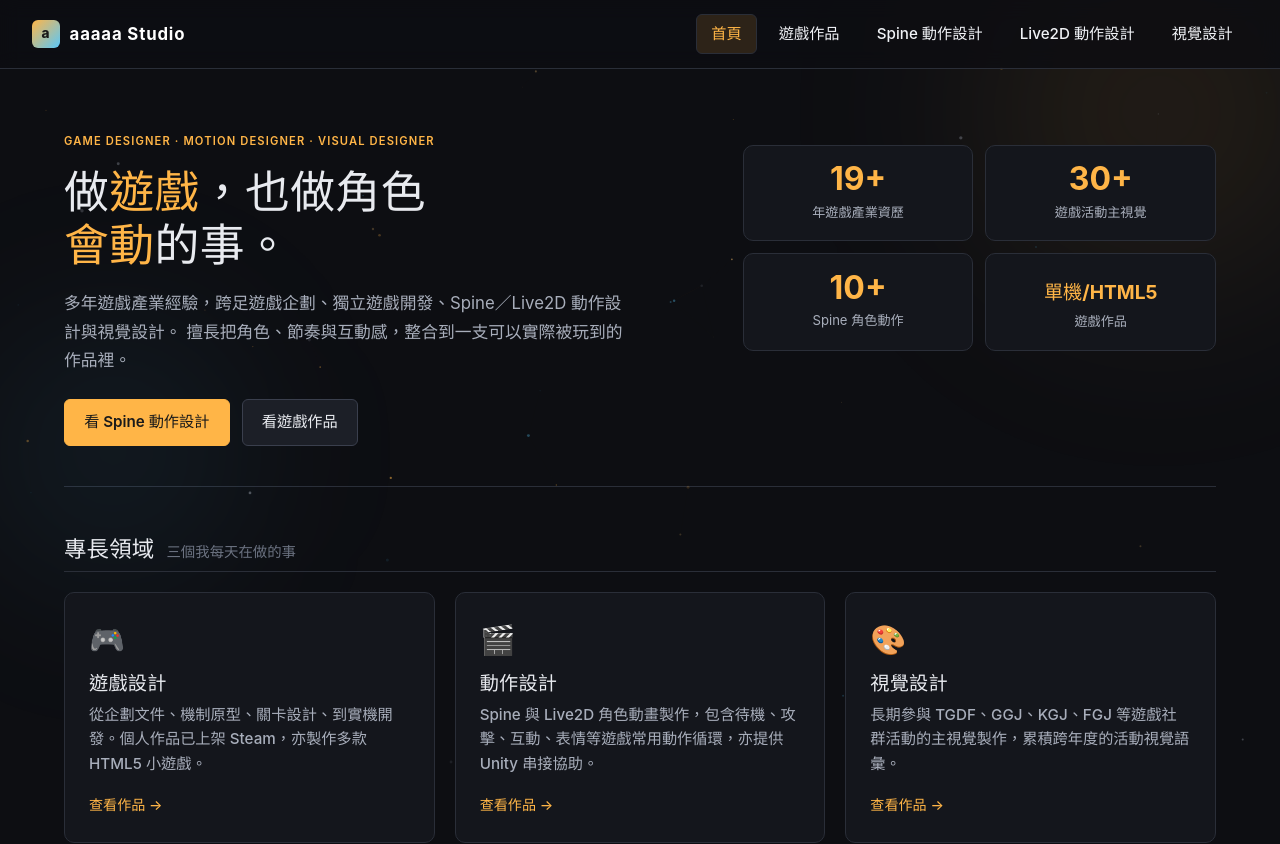
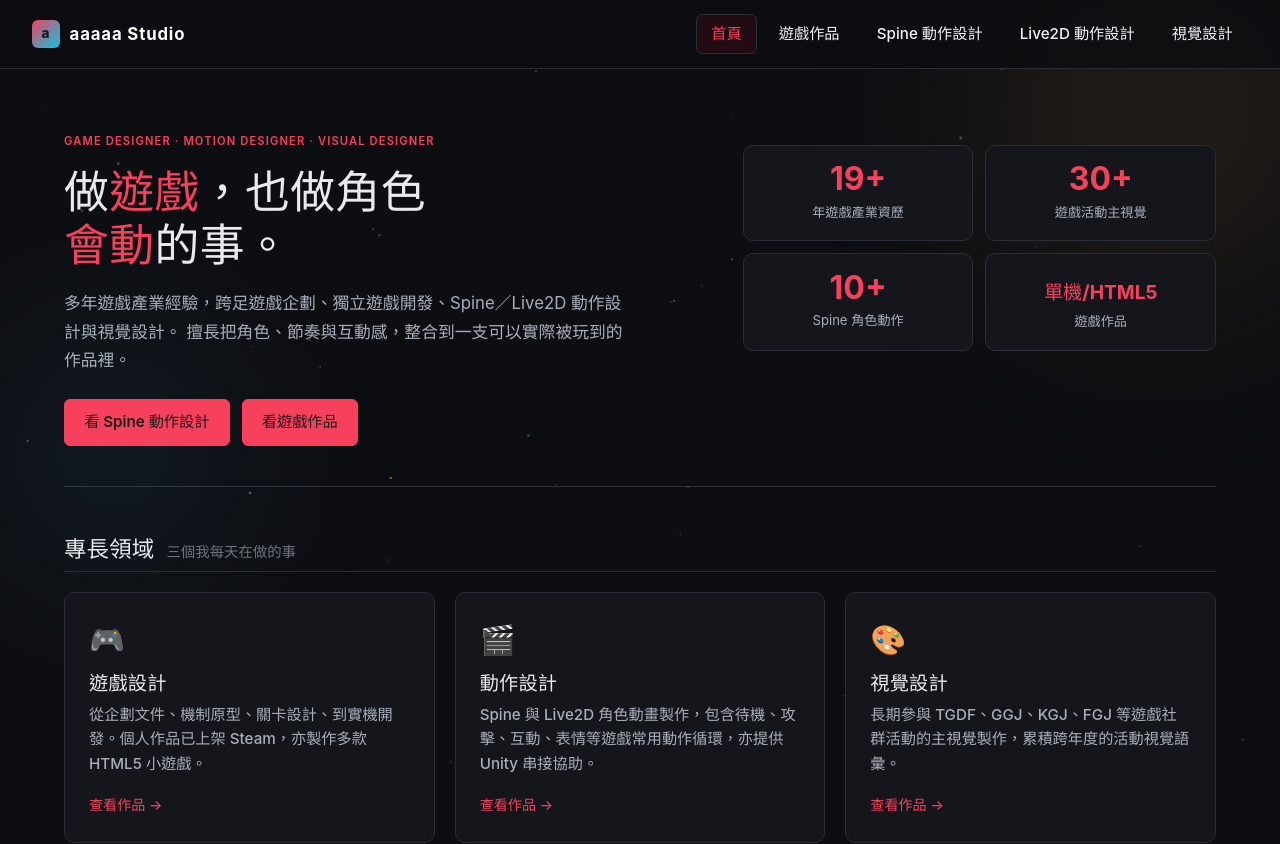
Before and after one commit to tppr2046/portfolio, a React (Vite) app: page / in a window 1280 px wide. Shown: the top 844 px of the page. Built offline with nearby package versions, Linux system fonts and the light colour scheme.

Commit message:
change color

```diff
--- a/src/index.css
+++ b/src/index.css
@@ -11,10 +11,10 @@
   --text-secondary: #a8aebb;
   --text-muted: #6b7280;
 
-  --accent: #ffb547;          /* warm amber, signature accent */
-  --accent-soft: #ffb54722;
-  --accent-hover: #ffc870;
-  --accent-2: #5ac8fa;        /* cool cyan, secondary accent */
+  --accent: #f7415c;          /* warm amber, signature accent */
+  --accent-soft: #e7082a1a;
+  --accent-hover: #e17081;
+  --accent-2: #08c6e7;        /* cool cyan, secondary accent */
 
   --radius-sm: 6px;
   --radius-md: 10px;
--- a/src/pages/Home.jsx
+++ b/src/pages/Home.jsx
@@ -275,7 +275,7 @@ export default function Home() {
 
           <div className={`hero-actions${actRevealed ? ' revealed' : ''}`}>
             <Link to="/spine" className="btn btn-primary">看 Spine 動作設計</Link>
-            <Link to="/games" className="btn">看遊戲作品</Link>
+            <Link to="/games" className="btn btn-primary">看遊戲作品</Link>
           </div>
         </div>
 
```
